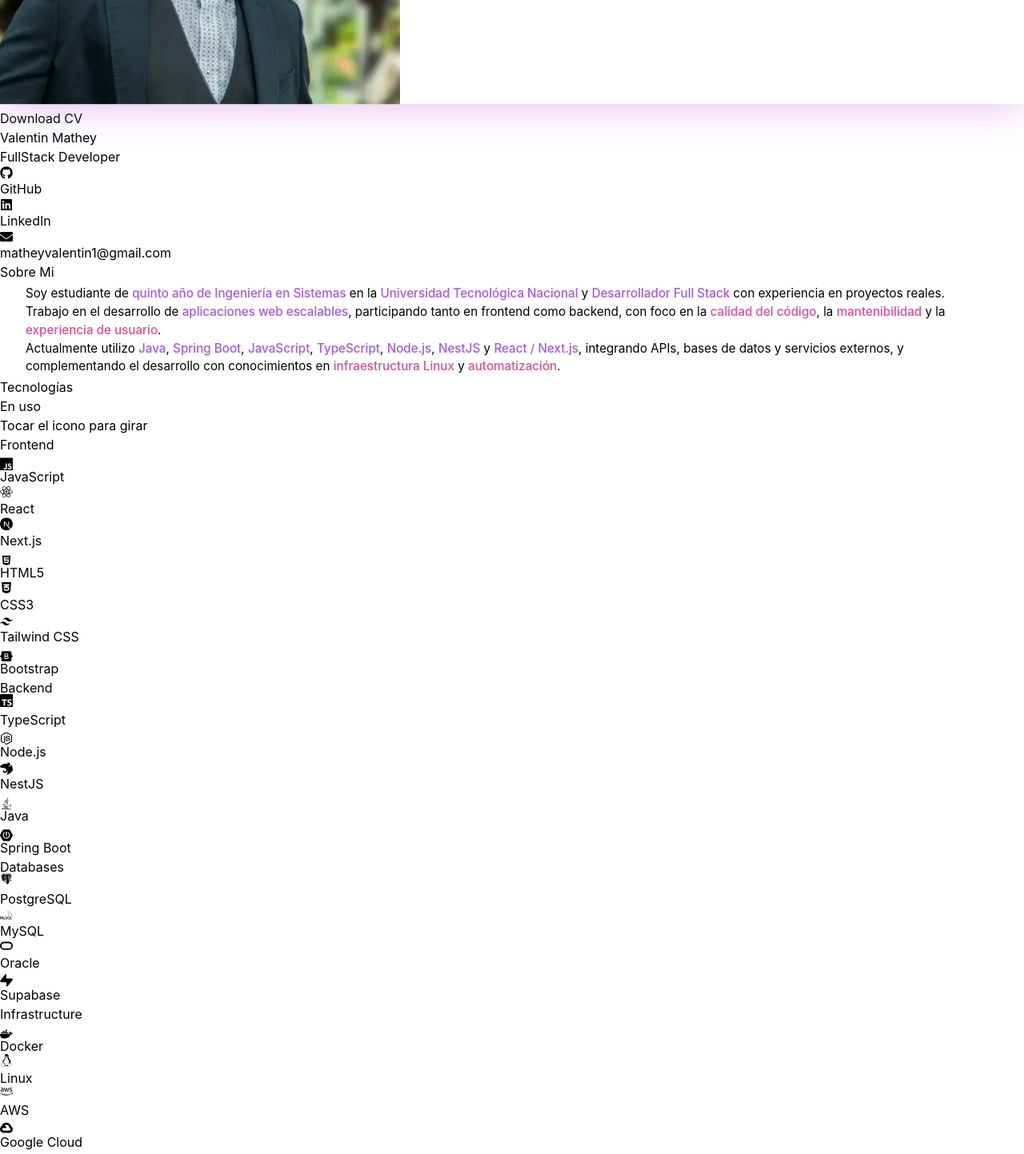
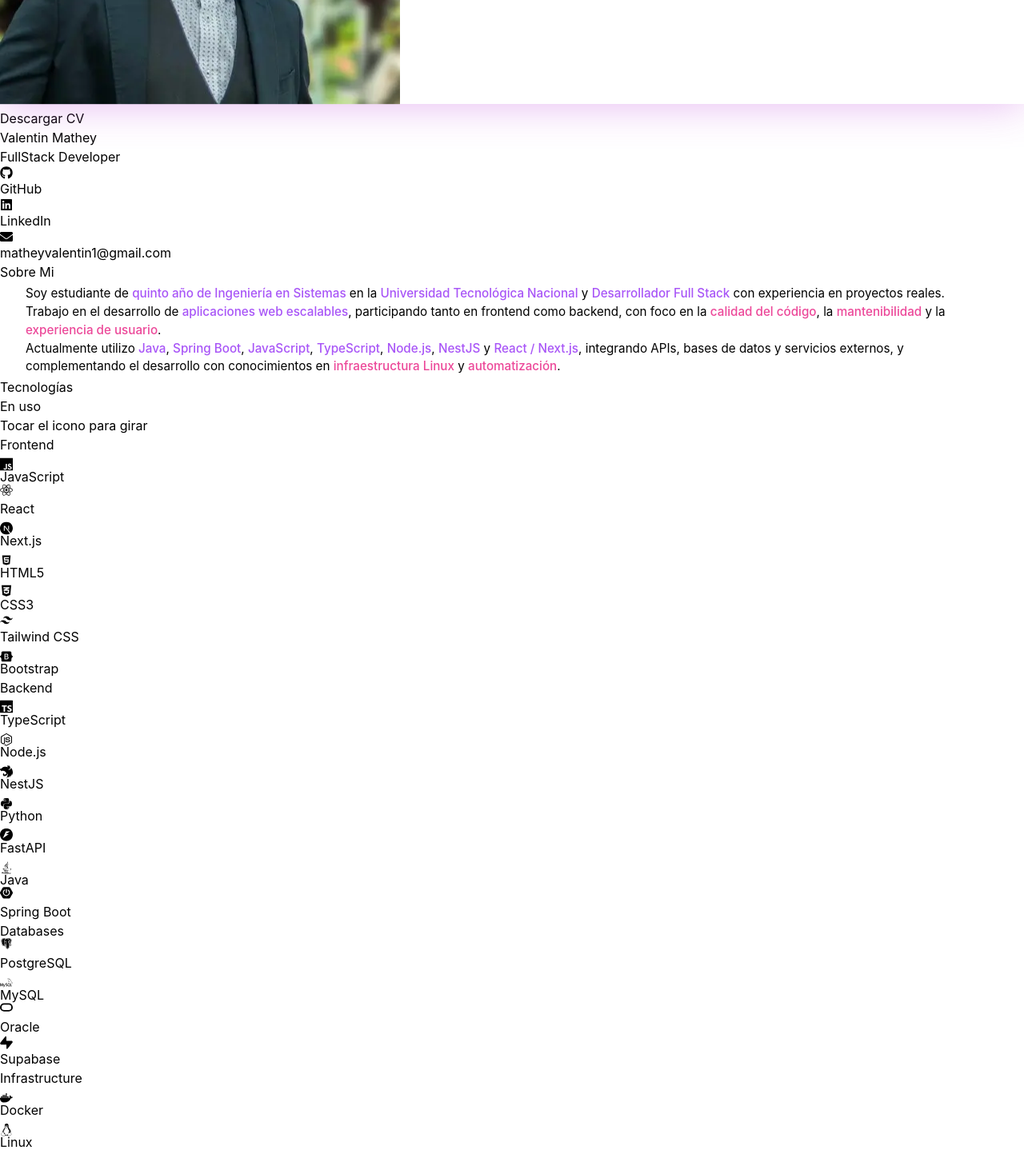
Before and after one commit to valentinmathey/Portfolio, a React (Vite) app: page / in a window 1280 px wide. Shown: the part 3000-4443 px from the top of the page at 80% size. Built offline with nearby package versions, Linux system fonts and the light colour scheme; no server answers.

Commit message:
Nueva actualizacion

```diff
--- a/src/components/Contact.jsx
+++ b/src/components/Contact.jsx
@@ -1,5 +1,5 @@
 import Swal from "sweetalert2";
-import React, { useRef } from "react";
+import { useRef } from "react";
 import emailjs from "@emailjs/browser";
 import { motion } from "framer-motion";
 import { useTranslation } from "react-i18next";
@@ -13,7 +13,7 @@ const EMAILJS_PUBLIC_KEY = import.meta.env.VITE_EMAILJS_PUBLIC_KEY;
 export const Contact = () => {
     const form = useRef();
 
-    const { t, i18n } = useTranslation();
+    const { t } = useTranslation();
 
     // ID dinámico basado en el idioma
     const sectionId = t("contact.id");
--- a/src/components/Footer.jsx
+++ b/src/components/Footer.jsx
@@ -1,6 +1,5 @@
 import { FaMapMarkerAlt, FaHeart } from "react-icons/fa";
 import { useTranslation } from "react-i18next";
-import { IMAGES } from "../constants";
 
 export const Footer = () => {
     const { t } = useTranslation();
--- a/src/components/Hero.jsx
+++ b/src/components/Hero.jsx
@@ -14,7 +14,11 @@ const container = (delay) => ({
 
 export const Hero = () => {
 
-    const { t } = useTranslation(); // Hook para traducciones
+    const { t, i18n } = useTranslation(); // Hook para traducciones
+
+    // Determine which CV to download based on language
+    const isSpanish = i18n.language?.startsWith('es');
+    const cvFile = isSpanish ? FILES.CV_ES : FILES.CV_EN;
 
     return (
         <section id={t("home.id")} className="relative border-b border-neutral-900 pb-12 pt-36 lg:pt-48">
@@ -85,11 +89,11 @@ export const Hero = () => {
                         transition={{ duration: 0.8, delay: 0.5 }}
                     >
                         <a
-                            href={FILES.CV}
+                            href={cvFile}
                             download
                             className="px-6 py-2 text-sm font-medium text-gray-200 border border-gray-400 rounded-full hover:bg-gray-600 hover:brightness-125 hover:scale-105 transition-transform duration-300"
                         >
-                            Download CV
+                            {t("home.downloadCV")}
                         </a>
                     </motion.div>
                 </div>
--- a/src/components/Navbar.jsx
+++ b/src/components/Navbar.jsx
@@ -1,5 +1,5 @@
 import { useState, useEffect, useRef } from "react";
-import { motion, AnimatePresence } from "framer-motion";
+import { motion } from "framer-motion";
 import { IMAGES } from "../constants";
 import { BiX, BiMenu } from "react-icons/bi";
 import { useTranslation } from "react-i18next";
@@ -14,9 +14,16 @@ export const Navbar = () => {
     const isManualScrolling = useRef(false);
 
     // Detectar scroll para efecto glassmorphism
+
     useEffect(() => {
         const handleScroll = () => {
-            setScrolled(window.scrollY > 50);
+            const currentScroll = window.scrollY;
+            setScrolled(currentScroll > 50);
+
+            // Failsafe: Si estamos muy arriba, forzamos "home"
+            if (currentScroll < 100 && !isManualScrolling.current) {
+                setActiveSection("home");
+            }
         };
         window.addEventListener("scroll", handleScroll);
         return () => window.removeEventListener("scroll", handleScroll);
@@ -46,7 +53,7 @@ export const Navbar = () => {
                 });
             },
             {
-               rootMargin: "-45% 0px -45% 0px", // Center scanline approach for reliable detection of all sizes
+               rootMargin: "-35% 0px -35% 0px", // Widen the scanline to detection easier
                threshold: 0
             }
         );
--- a/src/components/Tecnologies.jsx
+++ b/src/components/Tecnologies.jsx
@@ -23,13 +23,15 @@ import {
   SiTailwindcss,
   SiJunit5,
   SiArduino,
-  SiFlask,
   SiNestjs,
   SiOracle,
   SiSupabase,
   SiAmazonwebservices,
   SiGooglecloud,
   SiGithubactions,
+  SiFastapi,
+  SiOdoo,
+  SiJira,
 } from "react-icons/si";
 import { motion, useAnimation } from "framer-motion";
 import { useTranslation } from "react-i18next";
@@ -62,27 +64,16 @@ const iconFloatingVariants = (duration) => ({
   },
 });
 
-const TechGroup = ({ title, items }) => (
-  <motion.div
-    variants={containerVariants}
-    initial="hidden"
-    whileInView="visible"
-    viewport={{ once: true, margin: "-50px" }}
-    className="mb-8 w-full max-w-5xl mx-auto rounded-2xl border border-neutral-800 bg-neutral-900/30 p-6 backdrop-blur-sm"
-  >
-    <h4 className="w-full text-center text-xl font-semibold text-gray-400 mb-6">
-      {title}
-    </h4>
-    <div className="flex flex-wrap items-center justify-center gap-6">
-      {items.map(({ icon: Icon, color, name }, index) => {
+import PropTypes from 'prop-types';
+
+const TechItem = ({ icon: Icon, color, name, variants }) => {
   const controls = useAnimation();
   // Generate a random duration between 2 and 4 seconds for organic feel
   const duration = Math.random() * 2 + 2;
 
   return (
     <motion.div
-            key={index}
-            variants={itemVariants}
+      variants={variants}
       className="group relative flex flex-col items-center"
     >
       <motion.div
@@ -107,10 +98,46 @@ const TechGroup = ({ title, items }) => (
       </span>
     </motion.div>
   );
-      })}
+};
+
+TechItem.propTypes = {
+  icon: PropTypes.elementType.isRequired,
+  color: PropTypes.string.isRequired,
+  name: PropTypes.string.isRequired,
+  variants: PropTypes.object,
+};
+
+const TechGroup = ({ title, items }) => (
+  <motion.div
+    variants={containerVariants}
+    initial="hidden"
+    whileInView="visible"
+    viewport={{ once: true, margin: "-50px" }}
+    className="mb-8 w-full max-w-5xl mx-auto rounded-2xl border border-neutral-800 bg-neutral-900/30 p-6 backdrop-blur-sm"
+  >
+    {title && (
+      <h4 className="w-full text-center text-xl font-semibold text-gray-400 mb-6">
+        {title}
+      </h4>
+    )}
+    <div className="flex flex-wrap items-center justify-center gap-6">
+      {items.map((item, index) => (
+        <TechItem key={index} {...item} variants={itemVariants} />
+      ))}
     </div>
   </motion.div>
 );
+
+TechGroup.propTypes = {
+  title: PropTypes.string,
+  items: PropTypes.arrayOf(
+    PropTypes.shape({
+      icon: PropTypes.elementType.isRequired,
+      color: PropTypes.string.isRequired,
+      name: PropTypes.string.isRequired,
+    })
+  ).isRequired,
+};
 
 export const Tecnologies = () => {
   const { t } = useTranslation();
@@ -129,6 +156,8 @@ export const Tecnologies = () => {
       { icon: SiTypescript, color: "text-blue-500", name: "TypeScript" },
       { icon: FaNodeJs, color: "text-green-400", name: "Node.js" },
       { icon: SiNestjs, color: "text-red-500", name: "NestJS" },
+      { icon: FaPython, color: "text-yellow-500", name: "Python" },
+      { icon: SiFastapi, color: "text-teal-500", name: "FastAPI" },
       { icon: FaJava, color: "text-red-500", name: "Java" },
       { icon: SiSpringboot, color: "text-green-600", name: "Spring Boot" },
     ],
@@ -152,13 +181,13 @@ export const Tecnologies = () => {
       { icon: SiJest, color: "text-red-500", name: "Jest" },
       { icon: SiJunit5, color: "text-green-500", name: "JUnit 5" },
       { icon: SiArduino, color: "text-blue-500", name: "Arduino" },
+      { icon: SiJira, color: "text-blue-500", name: "Jira" },
     ],
   };
 
   const learning = [
-    { icon: FaPython, color: "text-yellow-500", name: "Python" },
     { icon: SiDjango, color: "text-green-600", name: "Django" },
-    { icon: SiFlask, color: "text-gray-500", name: "Flask" },
+    { icon: SiOdoo, color: "text-purple-500", name: "Odoo" },
   ];
 
   return (
--- a/src/components/WhatsappIcon.jsx
+++ b/src/components/WhatsappIcon.jsx
@@ -1,4 +1,3 @@
-import React from "react";
 import { FaWhatsapp } from "react-icons/fa";
 import { motion } from "framer-motion";
 import { useTranslation } from "react-i18next";
--- a/src/constants/index.js
+++ b/src/constants/index.js
@@ -19,7 +19,8 @@ import usaFlag from "../assets/images/flags/usa.png";
 import brasilFlag from "../assets/images/flags/brasil.png";
 
 // Importar documentos
-import cv from "../assets/pdf/CV - Valentin Mathey.pdf";
+import cvEs from "../assets/pdf/CV - Valentin Mathey.pdf";
+import cvEn from "../assets/pdf/Professional CV - Valentin Mathey.pdf";
 
 /** ===================== IMÁGENES ===================== **/
 export const IMAGES = {
@@ -35,7 +36,8 @@ export const IMAGES = {
 
 /** ===================== DOCUMENTOS ===================== **/
 export const FILES = {
-  CV: cv,
+  CV_ES: cvEs,
+  CV_EN: cvEn,
 };
 
 /** ===================== ENLACES EXTERNOS ===================== **/
--- a/src/locales/en/translation.json
+++ b/src/locales/en/translation.json
@@ -8,7 +8,8 @@
     "contact": "Contact"
   },
   "home": {
-    "id": "home"
+    "id": "home",
+    "downloadCV": "Download CV"
   },
   "about": {
     "id": "about-me",
--- a/src/locales/es/translation.json
+++ b/src/locales/es/translation.json
@@ -8,7 +8,8 @@
     "contact": "Contacto"
   },
   "home": {
-    "id": "inicio"
+    "id": "inicio",
+    "downloadCV": "Descargar CV"
   },
   "about": {
     "id": "sobre-mi",
--- a/src/locales/pt/translation.json
+++ b/src/locales/pt/translation.json
@@ -8,7 +8,8 @@
     "contact": "Contato"
   },
   "home": {
-    "id": "inicio"
+    "id": "inicio",
+    "downloadCV": "Baixar CV"
   },
   "about": {
     "id": "sobre-mim",
```
Also changed, not shown: 2 other files (tests, documents, lock files or other folders). Lines whose indentation alone changed are shown as unchanged.
